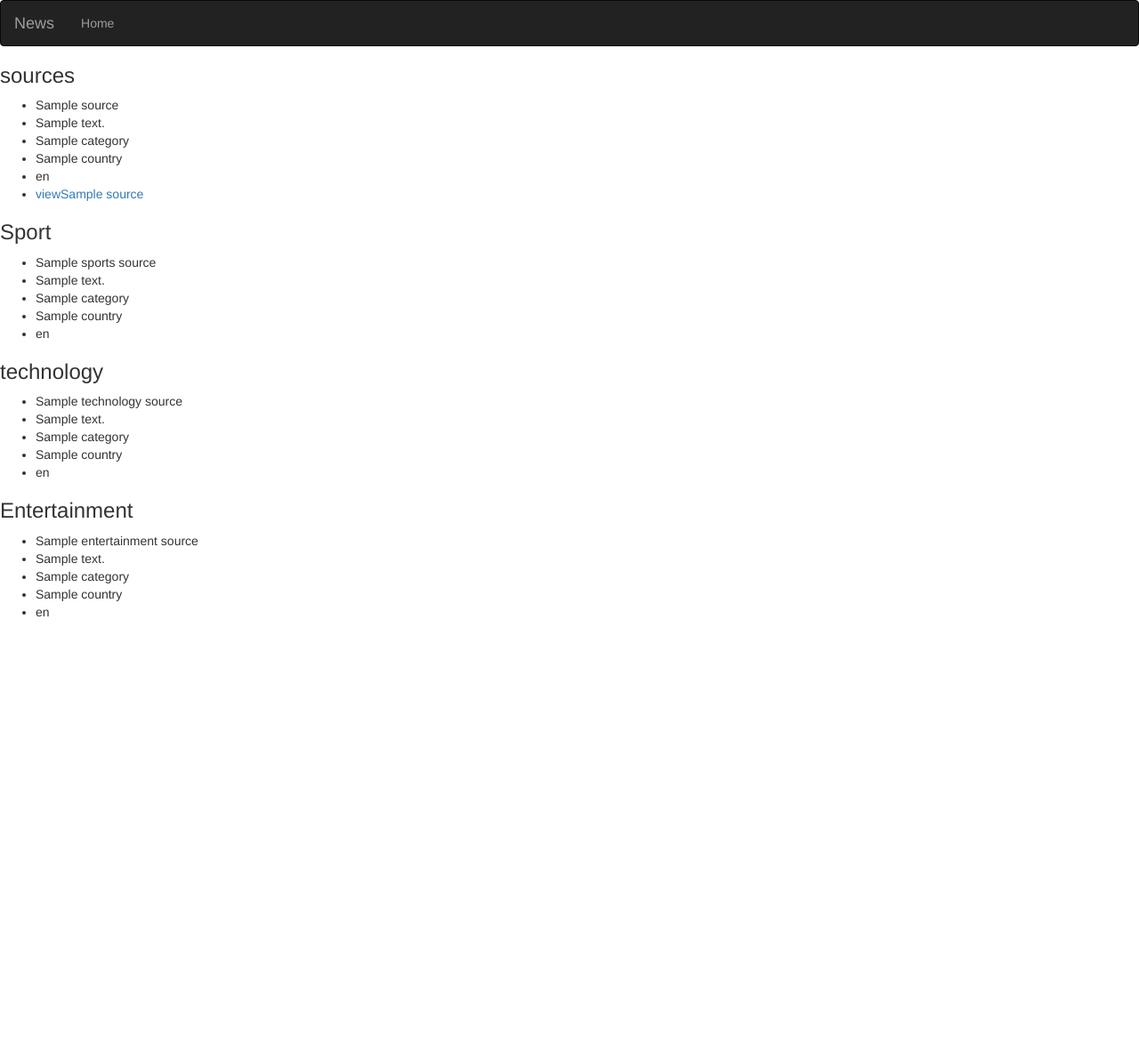
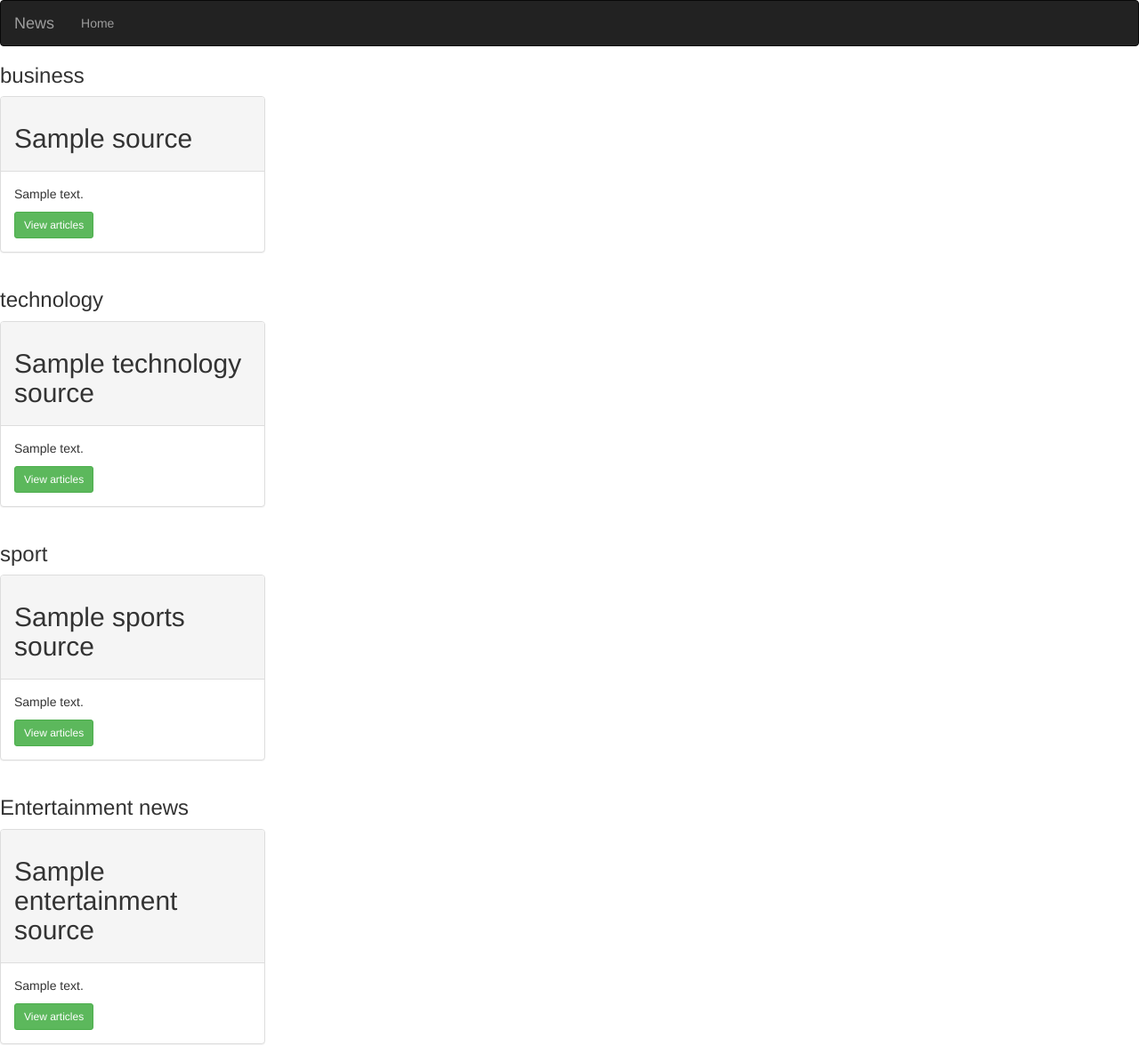
Before and after one commit to laetitia123/News-Highlight, a Flask app: template app/templates/index.html in a window 1280 px wide. Shown: the whole page at 89% size. Before the commit the page ends 694 px from the top, so only its background shows below. Run offline with Flask 2, Linux system fonts and the light colour scheme; the template is opened without the code that fills it: most values are stand-ins (such as "Sample title", 1, 10 or a date in 2020); some libraries are stand-ins or nearby versions.

Commit message:
macros.html has been used

```diff
--- a/app/main/views.py
+++ b/app/main/views.py
@@ -43,7 +43,8 @@ def index():
 	sports_sources = get_sources('sports')
 	technology_sources = get_sources('technology')
 	entertainment_sources = get_sources('entertainment')
-	title = "News"
+	title = "News Source website"
+
 
 	return render_template('index.html',title = title, business = source,sports = sports_sources,technology = technology_sources,entertainment= entertainment_sources)
 
--- a/app/templates/articles.html
+++ b/app/templates/articles.html
@@ -8,7 +8,8 @@
     <div class="row">
         {%for article in articles %}
 
-        <!-- <div class="col-xs-6 col-sm-6 col-md-6 col-lg-6 movie-details"> -->
+        <div class="col-md-4">
+
             <h3>{{ article.title }}</h3>
 
             <p class="overview"> {{article.description}}</p>
@@ -17,6 +18,7 @@
             <p>Pulished at :{{article.date}}</p>
         {%endfor%}
         </div>
+        </div>
 
 </div>
 {% endblock %}
--- a/app/templates/index.html
+++ b/app/templates/index.html
@@ -1,63 +1,30 @@
-<!-- <h1> Hello World </h1>
-<html>
-<title>welcome</title> -->
+<!DOCTYPE html>
+<html lang="en">
+<head>
+    <meta charset="UTF-8">
+    <meta name="viewport" content="width=device-width, initial-scale=1.0">
+    <meta http-equiv="X-UA-Compatible" content="ie=edge">
+    <title>{{sources.title}}</title>
+</head>
+{% extends 'base.html'%}
+{% import 'macros.html'as macro%}
 
-{% extends 'base.html'%}
-<!-- Styles block -->
-{%block content%}
-{% block styles%}
-
-    {{ super() }}
-    <link rel="stylesheet" href="{{url_for('static',filename='css/index.css')}}">
-{% endblock %}
-<!-- Content block -->
-      <h3> sources</h3>
-      <ul>
-         {% for source in business %}
-            <li>{{source.name}}</li>
-            <li>{{source.description}}</li>
-            <li>{{source.category}}</li>
-            <li>{{source.country}}</li>
-            <li>{{source.language}}</li>
-            <li><a href="/articles/{{source.id}}"> view{{ source.name}}</a></li>
-         {% endfor %}
-     </ul>
+<body>
 
 
-     <h3> Sport</h3>
-      <ul>
-            {% for sports_sources in sports %}
-            <li>{{sports_sources.name}}</li>
-            <li>{{sports_sources.description}}</li>
-            <li>{{sports_sources.category}}</li>
-            <li>{{sports_sources.country}}</li>
-            <li>{{sports_sources.language}}</li>
-         {% endfor %}
-     </ul>
-
-     <h3>technology</h3>
-      <ul>
-        {% for technology_sources in technology %}
-         <li>{{technology_sources.name}}</li>
-         <li>{{technology_sources.description}}</li>
-         <li>{{technology_sources.category}}</li>
-         <li>{{technology_sources.country}}</li>
-         <li>{{technology_sources.language}}</li>
-         {% endfor %}
-     </ul>
-
-    <h3>Entertainment</h3>
-     <ul>
-            {% for entertainment_sources in entertainment %}
-
-            <li>{{entertainment_sources.name}}</li>
-            <li>{{entertainment_sources.description}}</li>
-            <li>{{entertainment_sources.category}}</li>
-            <li>{{entertainment_sources.country}}</li>
-            <li>{{entertainment_sources.language}}</li>
-
-        {% endfor %}
 
 
-</ul>
-{% endblock %}
+{%block content%}
+<div class="contaoner">
+    <h3>business</h3>
+    {{ macro.displaySourceList(sources)}}
+    <h3>technology</h3>
+    {{ macro.displaySourceList(technology)}}
+    <h3>sport</h3>
+    {{ macro.displaySourceList(sports)}}
+    <h3>Entertainment news</h3>
+    {{ macro.displaySourceList(entertainment)}}
+</div>
+{%endblock%}
+</body>
+</html>
--- a/app/templates/macros.html
+++ b/app/templates/macros.html
@@ -1,7 +1,24 @@
-<!-- {% macro displayMovieList(sources_list) %}
 
-    {% for source in sources_list %}
-        <li>{{ source.name}}</li>
-    {% endfor %}
+{% macro displaySourceList(source_list) %}
+{% for source_row in source_list |batch(3)%}
+<div class="row">
+        {% for sources in source_row %}
+        <div class="col-md-3">
+            <div class="panel panel-default">
+                    <div class="panel-heading">
+                        <h2>{{sources.name}}</h2>
 
-{% endmacro %} -->
+                    </div>
+                    <div class="panel-body">
+                        <p>{{ sources.description |truncate(200)}}</p>
+
+                        <a href="/articles/{{sources.id}}" class="btn btn-success btn-sm">View articles</a>
+                    </div>
+            </div>
+        </div>
+        {% endfor %}
+
+</div>
+{% endfor %}
+
+{% endmacro %}
```
Also changed, not shown: app/templates/navbar.html (line endings or trailing spaces).
